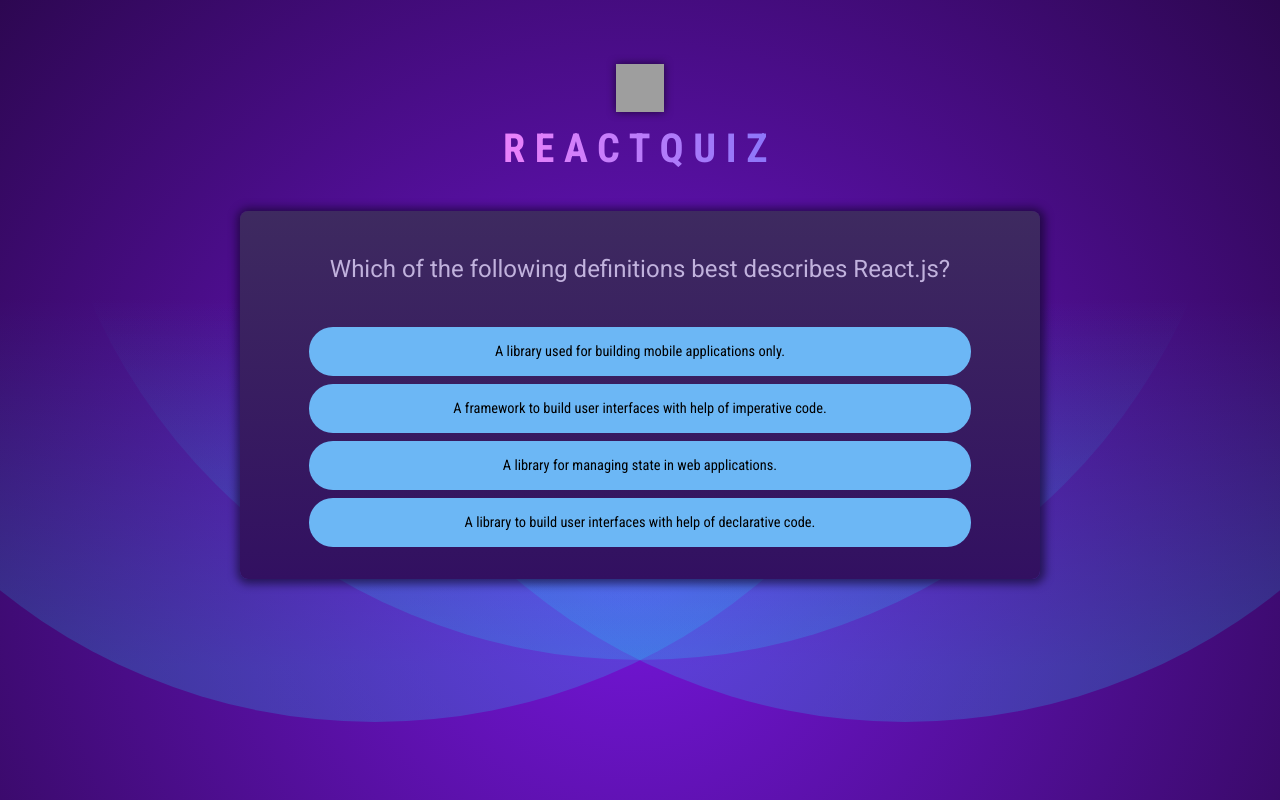
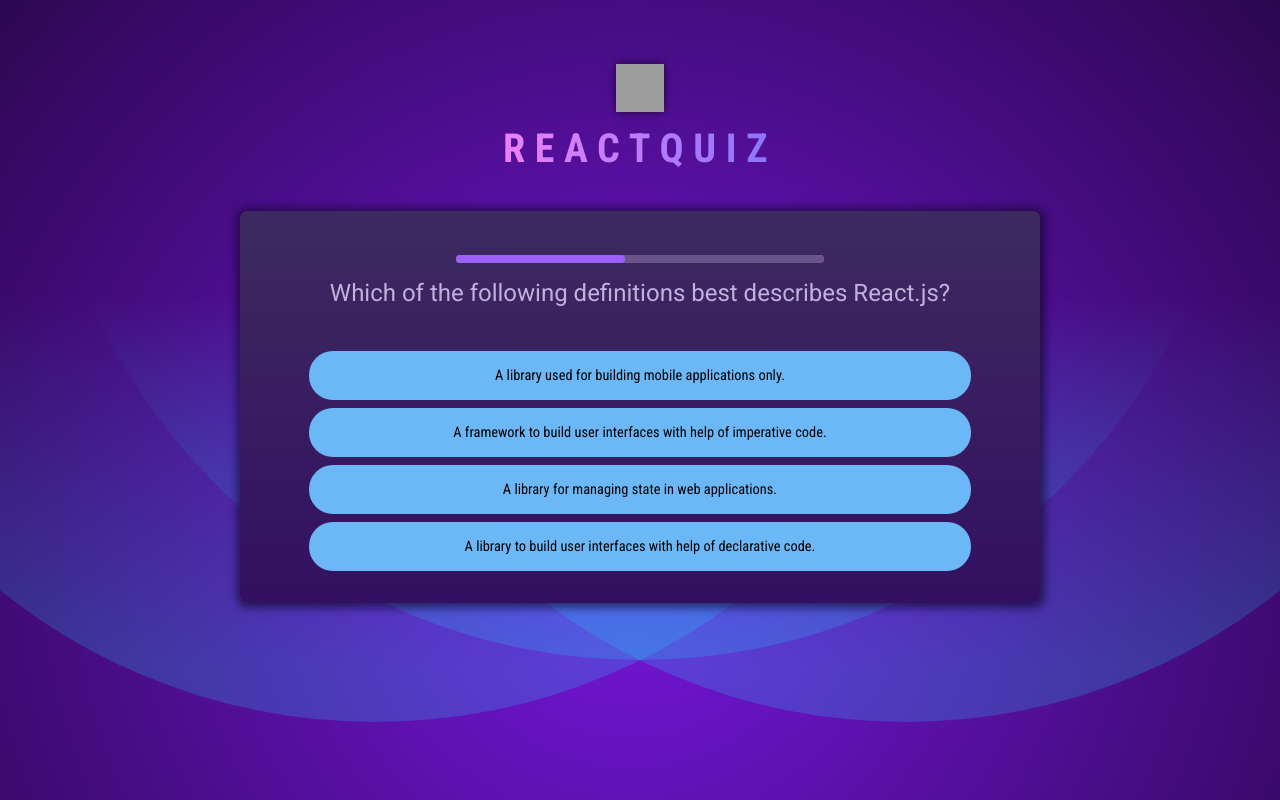
Before and after one commit to jin92926/Udemy, a React (Vite) app in the folder React/Section12/: page / in a window 1280 px wide. Built offline with nearby package versions, Linux system fonts and the light colour scheme; grey boxes are pictures that could not be loaded.

Commit message:
240329 practice

```diff
--- /dev/null
+++ b/React/Section12/src/components/QuestionTimer.jsx
@@ -0,0 +1,30 @@
+import { useEffect, useState } from "react";
+
+const QuestionTimer = ({ timeout, onTimeout }) => {
+  const [remainingTime, setRemainingTime] = useState(timeout);
+
+  useEffect(() => {
+    console.log("setting timeout");
+    const timer = setTimeout(onTimeout, timeout);
+
+    //클린업 함수로 한번만 실행되게끔 만듬
+    return () => {
+      clearTimeout(timer);
+    };
+  }, [timeout, onTimeout]);
+
+  useEffect(() => {
+    console.log("setting interval");
+    const interval = setInterval(() => {
+      setRemainingTime((prevRemaingTime) => prevRemaingTime - 100);
+    }, 100);
+
+    return () => {
+      clearInterval(interval);
+    };
+  }, []);
+
+  return <progress id="question-time" max={timeout} value={remainingTime} />;
+};
+
+export default QuestionTimer;
--- a/React/Section12/src/components/Quiz.jsx
+++ b/React/Section12/src/components/Quiz.jsx
@@ -1,6 +1,7 @@
-import React, { useState } from "react";
+import { useState, useCallback } from "react";
 import QUESTIONS from "../questions";
 import quizCompleteImg from "../assets/quiz-complete.png";
+import QuestionTimer from "./QuestionTimer";
 
 const Quiz = () => {
   const [userAnswers, setUserAnswers] = useState([]);
@@ -9,11 +10,16 @@
 
   const quizIsComplete = activeQuestionIndex === QUESTIONS.length;
 
-  const handleSelectAnswer = (selectedAnswer) => {
+  const handleSelectAnswer = useCallback((selectedAnswer) => {
     setUserAnswers((prevUserAnswers) => {
       return [...prevUserAnswers, selectedAnswer];
     });
-  };
+  }, []);
+
+  const handleSkipAnswer = useCallback(
+    () => handleSelectAnswer(null),
+    [handleSelectAnswer]
+  );
 
   if (quizIsComplete) {
     return (
@@ -30,6 +36,12 @@
   return (
     <div id="quiz">
       <div id="question">
+        <QuestionTimer
+          //키값을 추가해서 리랜더링되게끔 만들기
+          key={activeQuestionIndex}
+          timeout={10000}
+          onTimeout={handleSkipAnswer}
+        />
         <h2>{QUESTIONS[activeQuestionIndex].text}</h2>
         <ul id="answers">
           {shuffledAnswers.map((answer) => (
```
